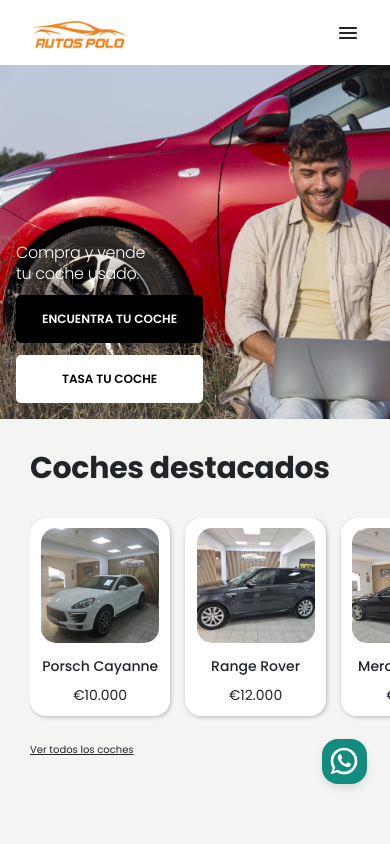
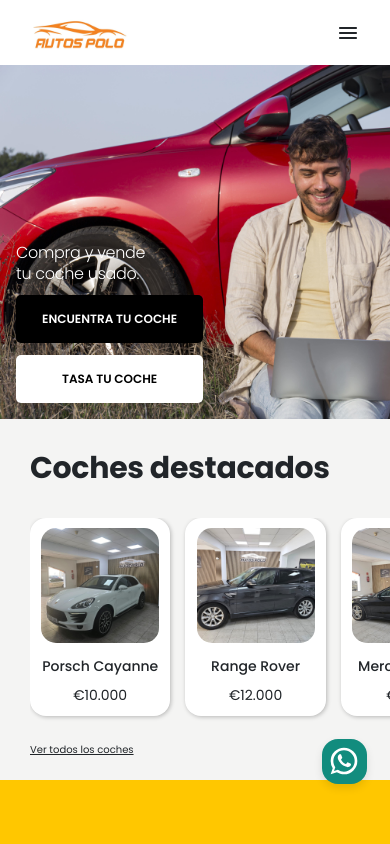
Before and after one commit to justinait/autospolo, a React (Vite) app: page / in a window 390 px wide. Shown: the top 844 px of the page. Built offline with nearby package versions, Linux system fonts and the light colour scheme; a web font is replaced by a local one.

Commit message:
responsive mobile

```diff
--- a/src/Components/Home/Contact/Contact.css
+++ b/src/Components/Home/Contact/Contact.css
@@ -25,9 +25,6 @@ label {
     font-weight: 300;
     font-size: 14px;
 }
-.inputContactSelect {
-    /* width: 80vw; */
-}
 .inputContactSelect option {
     font-size: 12px;
 }
--- a/src/Components/Home/Starred/Starred.css
+++ b/src/Components/Home/Starred/Starred.css
@@ -1,6 +1,5 @@
 .starredCarsContainer {
     padding: 0 0px 20px 30px;
-    height: 47vh;
     min-height: max-content;
 }
 .starredCarsImg {
```
